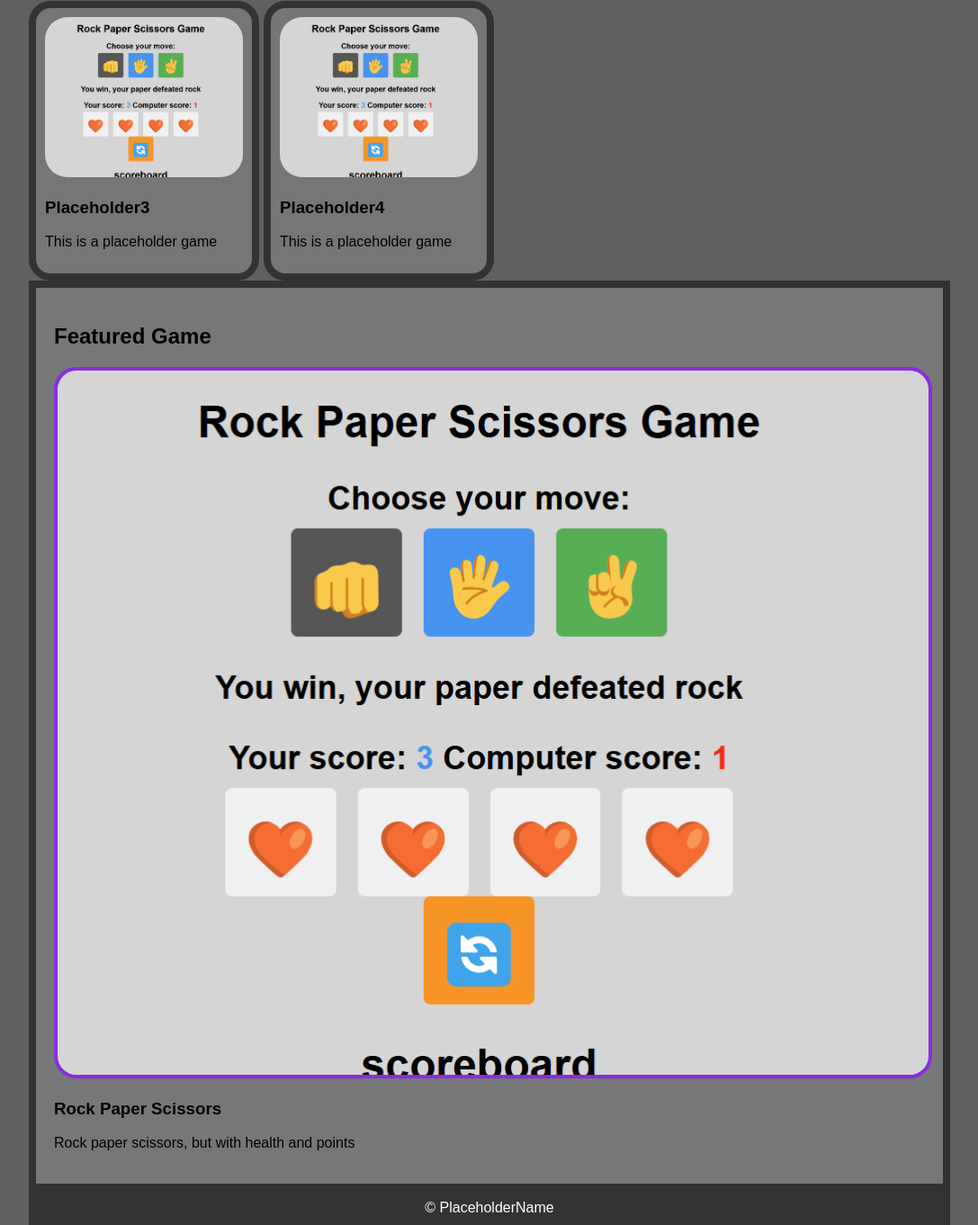
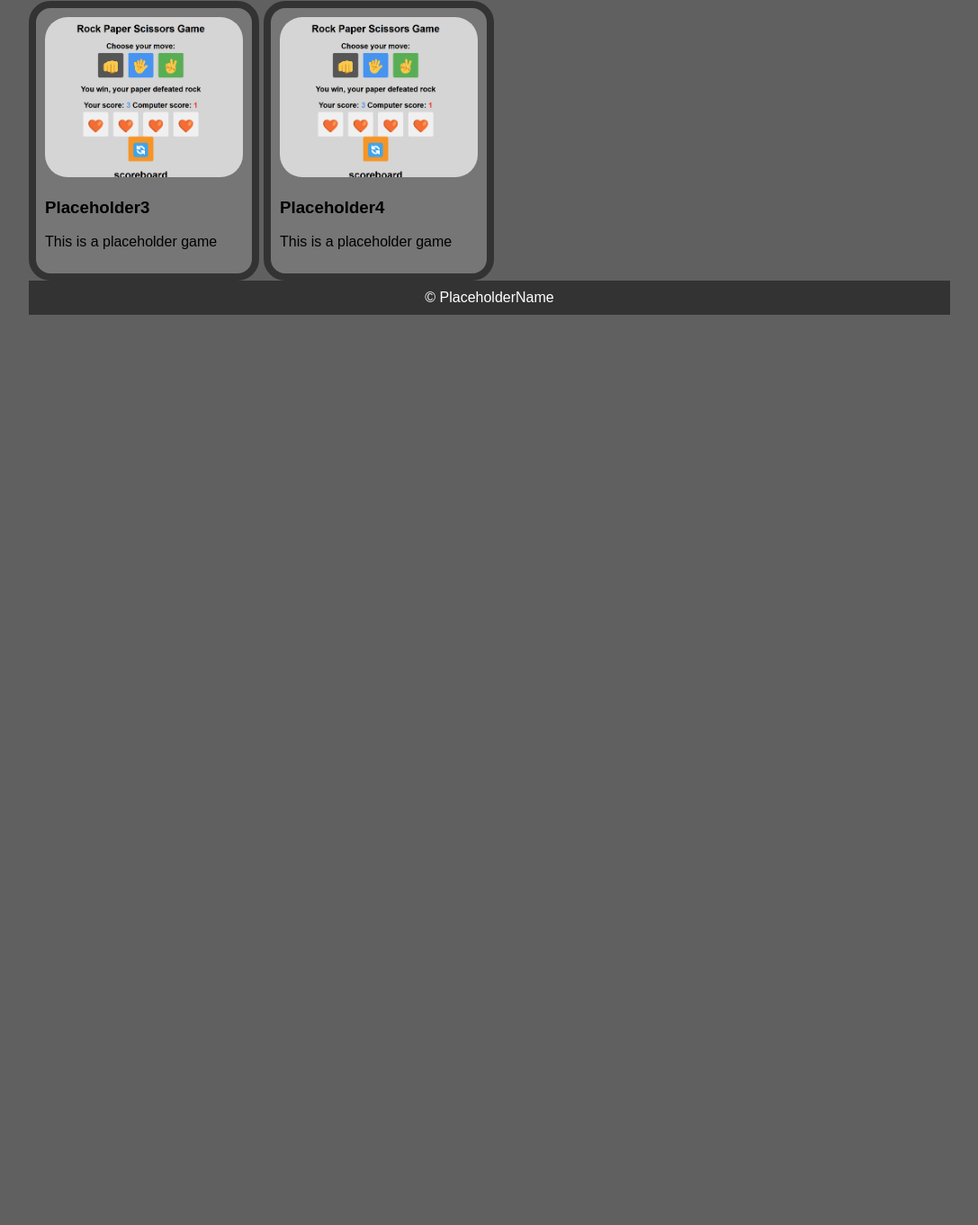
Before and after one commit to Ja-ne-R/games, a plain HTML site: page games.html in a window 1280 px wide. Shown: the part 526-1888 px from the top of the page at 90% size, without its empty margins (96-1183 px from the left). After the commit the page ends 876 px from the top, so only its background shows below. Drawn offline with Linux system fonts and the light colour scheme.

Commit message:
remove aside from games

```diff
--- a/games.html
+++ b/games.html
@@ -35,12 +35,6 @@
             <!-- Main content can go here -->
         </div>
 
-        <aside id="featured">
-            <h2>Featured Game</h2>
-            <img src="rockscreen.png" class="imp" id="rock" alt="">
-            <h3>Rock Paper Scissors</h3>
-            <p>Rock paper scissors, but with health and points</p>
-        </aside>
     </main>
 
 <footer>&copy; PlaceholderName</footer>
```
